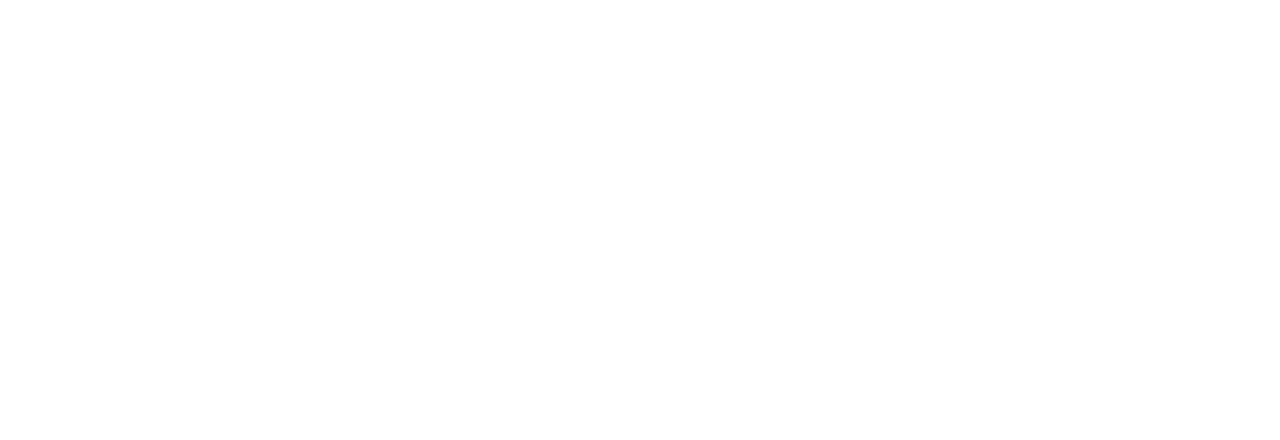
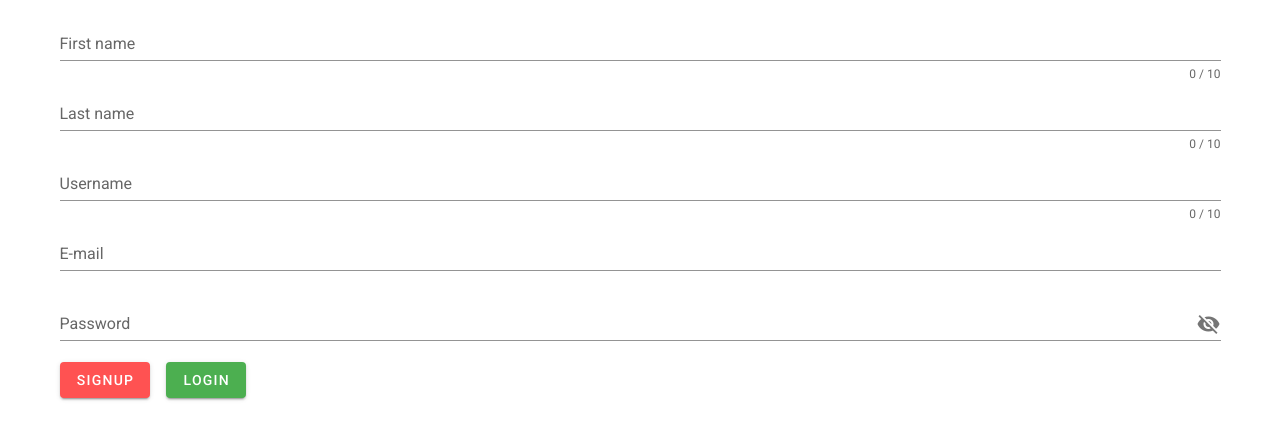
Before and after one commit to developer-hs/myownpage, a Vue app in the folder frontend/: page /auth/sign-up in a window 1280 px wide. Shown: the top 440 px of the page. Built offline with nearby package versions, Linux system fonts and the light colour scheme.

Commit message:
2105242304

```diff
--- a/frontend/src/main.js
+++ b/frontend/src/main.js
@@ -6,6 +6,8 @@
 
 Vue.config.productionTip = false;
 
+export const eventBus = new Vue();
+
 new Vue({
   router,
   store,
--- /dev/null
+++ b/frontend/src/variable.js
@@ -0,0 +1 @@
+export const AccessToken = "access_token";
--- a/frontend/src/views/Home.vue
+++ b/frontend/src/views/Home.vue
@@ -1,111 +1,47 @@
 <template>
-  <div>
-    <h1>Welcome to {{ title2 }}!</h1>
-    <input type="text" v-model="input1" />
-    <button type="button" @click="getData">Get</button>
-    <button type="button" @click="setData">Set</button>
-    <button type="button" @click="tableToggle">Toggle</button>
-    <select class="select-form" v-model="region" @change="changeRegion">
-      <option :key="i" :value="d.v" v-for="(d, i) in options">{{ d.t }}</option>
-    </select>
-    <v-simple-table v-show="tableShow">
-      <template v-slot:default>
-        <thead>
-          <tr :key="i" v-for="(d, i) in options">
-            <td class="text-left">
-              {{ d.t }}
-            </td>
-            <td class="text-left">
-              {{ d.v }}
-            </td>
-          </tr>
-        </thead>
-        <tbody>
-          <tr v-for="item in desserts" :key="item.name">
-            <td>{{ item.name }}</td>
-            <td>{{ item.calories }}</td>
-          </tr>
-        </tbody>
-      </template>
-    </v-simple-table>
-    <v-container fluid>
-      <v-row align="center">
-        <v-col class="d-flex" cols="12" sm="6">
-          <v-select :items="items" label="Standard"></v-select>
-        </v-col>
-      </v-row>
-    </v-container>
-  </div>
+  <v-app>
+    <v-form class="pt-5" id="search-form" @submit="onSearch">
+      <v-container>
+        <v-btn small fab text color="green">NAVER</v-btn>
+        <v-text-field v-model="searchTerm">
+          <template v-slot:label>
+            사이트 <strong>검색</strong>
+            <v-icon style="vertical-align: middle">
+              mdi-file-find
+            </v-icon>
+          </template>
+        </v-text-field>
+      </v-container>
+    </v-form>
+    <v-row>
+      <v-btn class="ml-9" @click="logOut">logout</v-btn>
+    </v-row>
+  </v-app>
 </template>
 <script>
+import { AccessToken } from "../variable";
 export default {
-  data: () => ({
-    title: "Vue js",
-    title2: "Seoul",
-    input1: "abcd",
-    options: [
-      { v: "S", t: "Seoul" },
-      { v: "J", t: "Jeju" },
-      { v: "B", t: "Busan" },
-    ],
-    region: "B",
-    items: ["Foo", "Bar", "Fizz", "Buzz"],
-    tableShow: true,
-  }),
-  watch: {
-    input() {
-      console.log(this.input1);
+  data() {
+    return {
+      searchTerm: "",
+    };
+  },
+  methods: {
+    onSearch() {
+      window.open(
+        `https://search.naver.com/search.naver?where=nexearch&sm=top_hty&fbm=0&ie=utf8&query=${this.searchTerm}`
+      );
+    },
+    logOut() {
+      this.$store.state.auth.token = null;
+      localStorage.removeItem(AccessToken);
+      document.location.reload();
     },
   },
-
-  methods: {
-    getData() {
-      alert(this.input1);
-    },
-    setData() {
-      this.input1 = "12345";
-    },
-    changeRegion() {
-      alert(this.region);
-    },
-    tableToggle() {
-      this.tableShow = !this.tableShow;
-    },
-  },
-  beforeCreate() {
-    console.log("beforeCreate");
-  },
   created() {
-    console.log("created");
-  },
-  beforeMount() {
-    console.log("beforeMount");
-  },
-  mounted() {
-    console.log("mounted");
-  },
-  beforeUpdate() {
-    console.log("beforeUpdate");
-  },
-  updated() {
-    console.log("updated");
-  },
-  beforeDestroy() {
-    console.log("beforeDestroy");
-  },
-  destroyed() {
-    console.log("destroyed");
+    if (!this.$store.state.auth.token) {
+      this.$router.push("/login");
+    }
   },
 };
 </script>
-
-<style scoped>
-.select-form {
-  border: 1px solid;
-  width: 20rem;
-  align-content: center;
-  display: flex;
-  justify-content: center;
-  text-align: center;
-}
-</style>
--- a/frontend/src/views/Auth.vue
+++ b/frontend/src/views/auth/Login.vue
@@ -16,28 +16,24 @@
           required
           v-model="password"
         ></v-text-field>
-        <v-btn color="success" class="login-button mr-4" @click="logIn">
+        <v-btn color="success" class="mr-4" @click="logIn">
           logIn
         </v-btn>
 
-        <v-btn color="error" class="mr-4" @click="reset">
-          SignUp
+        <v-btn color="error" class="mr-4" @click="signUp">
+          <router-link :to="{ name: 'signup' }">signup</router-link>
         </v-btn>
-
         <v-btn color="warning" @click="resetValidation">
           Find Password
         </v-btn>
       </v-form>
     </v-container>
-    <v-container v-if="token">
-      <v-btn @click="logOut">Logout</v-btn>
-    </v-container>
   </v-app>
 </template>
 <script>
-import callApi from "../api/callApi";
-import store from "../store";
-
+import callApi from "../../api/callApi";
+import store from "../../store";
+import { AccessToken } from "../../variable";
 export default {
   data() {
     return {
@@ -55,7 +51,6 @@
       token: this.$store.state.auth.token,
     };
   },
-
   methods: {
     logIn() {
       callApi("post", "/users/login/", {
@@ -65,6 +60,7 @@
         .then((response) => {
           if (response.status === 200) {
             store.commit("auth/setToken", response.data.token);
+            this.$router.push("/");
           }
         })
         .catch((error) => {
@@ -75,9 +71,12 @@
           }
         });
     },
+    signUp() {
+      this.$router.push("auth/sign-up");
+    },
     logOut() {
       this.$store.state.auth.token = null;
-      localStorage.removeItem("access_token");
+      localStorage.removeItem(AccessToken);
     },
     validate() {
       this.$refs.form.validate();
@@ -89,8 +88,16 @@
       this.$refs.form.resetValidation();
     },
   },
-  updated() {
-    console.log(this.$store.state.auth.token);
+  mounted() {
+    if (this.$store.state.auth.token) {
+      this.$router.push("/");
+    }
   },
 };
 </script>
+<style>
+router-link {
+  text-decoration: none;
+  color: white;
+}
+</style>
--- /dev/null
+++ b/frontend/src/views/auth/SignUp.vue
@@ -0,0 +1,92 @@
+<template>
+  <v-app>
+    <v-container>
+      <v-form ref="form" v-model="valid" lazy-validation>
+        <v-text-field
+          v-model="firstName"
+          :counter="10"
+          label="First name"
+        ></v-text-field>
+
+        <v-text-field
+          v-model="lastName"
+          :counter="10"
+          label="Last name"
+        ></v-text-field>
+
+        <v-text-field
+          v-model="username"
+          :counter="10"
+          :rules="nameRules"
+          label="Username"
+          required
+        ></v-text-field>
+
+        <v-text-field
+          v-model="email"
+          :rules="emailRules"
+          label="E-mail"
+          required
+        ></v-text-field>
+
+        <v-text-field
+          v-model="password"
+          :append-icon="passwordShow ? 'mdi-eye' : 'mdi-eye-off'"
+          :type="passwordShow ? 'text' : 'password'"
+          label="Password"
+          hint="At least 8 characters"
+          @click:append="passwordShow = !passwordShow"
+        ></v-text-field>
+
+        <v-btn :disabled="!valid" color="error" class="mr-4" @click="signUp">
+          SignUp
+        </v-btn>
+        <v-btn :disabled="!valid" color="success" class="mr-4">
+          Login
+        </v-btn>
+      </v-form>
+    </v-container>
+  </v-app>
+</template>
+<script>
+import callApi from "../../api/callApi";
+export default {
+  data: () => ({
+    valid: true,
+    username: "",
+    nameRules: [
+      (v) => !!v || "Name is required",
+      (v) => (v && v.length <= 10) || "Name must be less than 10 characters",
+    ],
+    email: "",
+    emailRules: [
+      (v) => !!v || "E-mail is required",
+      (v) => /.+@.+\..+/.test(v) || "E-mail must be valid",
+    ],
+    password: "",
+    passwordShow: false,
+    firstName: "",
+    lastName: "",
+  }),
+
+  methods: {
+    signUp() {
+      callApi("post", "/users/", {
+        username: this.username,
+        email: this.email,
+        password: this.password,
+        first_name: this.firstName,
+        last_name: this.lastName,
+      })
+        .then((response) => {
+          console.log(response.status);
+        })
+        .catch((error) => {
+          if (error.response.status == 400) {
+            alert("동일한 이메일이 존재합니다");
+          }
+        });
+    },
+  },
+};
+</script>
```
Also changed, not shown: frontend/src/api/moveLink.js (added, +10 -0 lines), frontend/src/router.js (+5 -2 lines), frontend/src/views/Temp.vue (added, +105 -0 lines).
